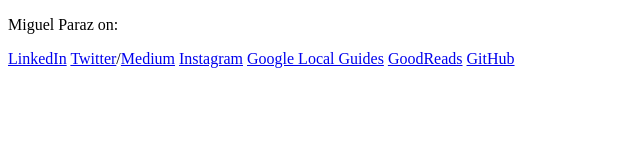
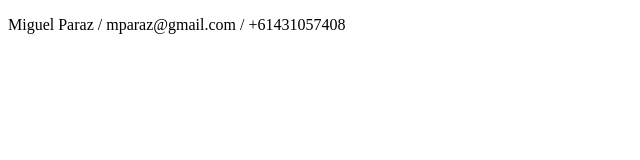
Before and after one commit to mparaz/mparaz.github.com, a plain HTML site: page index.html in a window 1280 px wide. Shown: the whole page, without its empty margins (0-640 px from the left). Drawn offline with Linux system fonts and the light colour scheme.

Commit message:
Remove social media. Actual content to follow.

```diff
--- a/index.html
+++ b/index.html
@@ -5,16 +5,7 @@
   </head>
   <body>
     <p>
-      Miguel Paraz on:
-    </p>
-    <p>
-      <a href="https://www.linkedin.com/in/mparaz">LinkedIn</a>
-      <a href="https://twitter.com/mparaz">Twitter</a>/<a href="https://medium.com/@mparaz">Medium</a>
-      <a href="https://www.instagram.com/mparaz/">Instagram</a>
-      <a href="https://www.google.com.au/maps/contrib/116828440399085480749/">Google Local Guides</a>
-      <a href="https://www.goodreads.com/user/show/27835588-miguel-paraz">GoodReads</a>
-      <a href="https://github.com/mparaz/">GitHub</a>
-    </p>
+      Miguel Paraz / mparaz@gmail.com / +61431057408
     </p>
   </body>
 </html>
```
